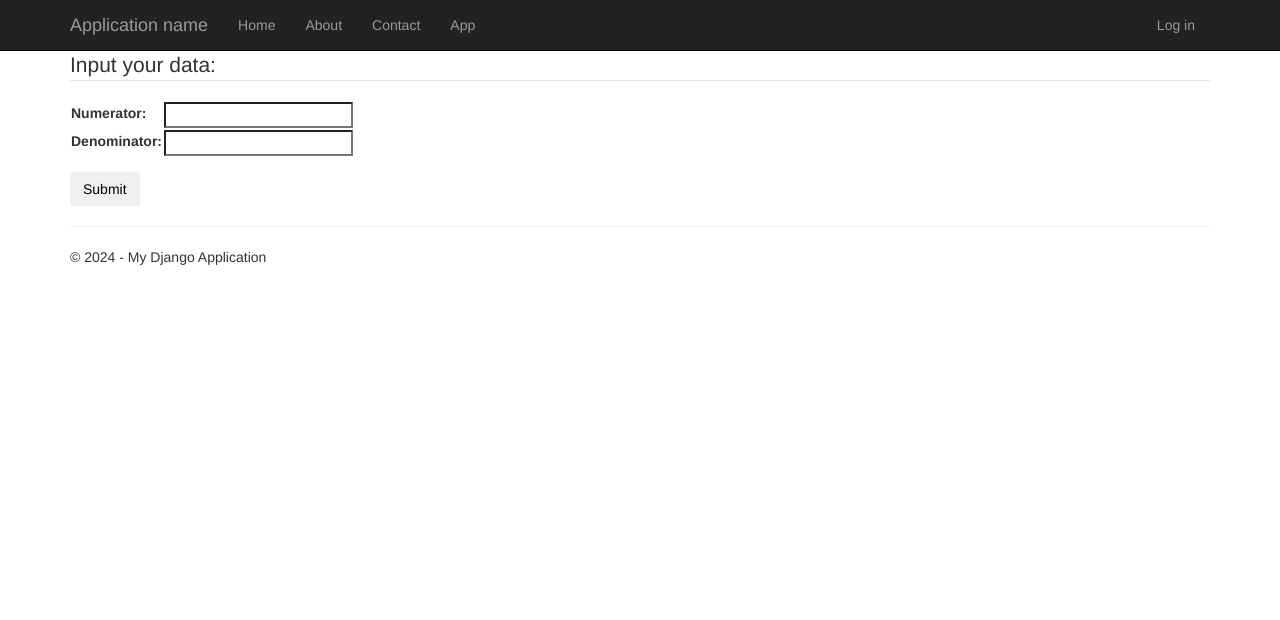
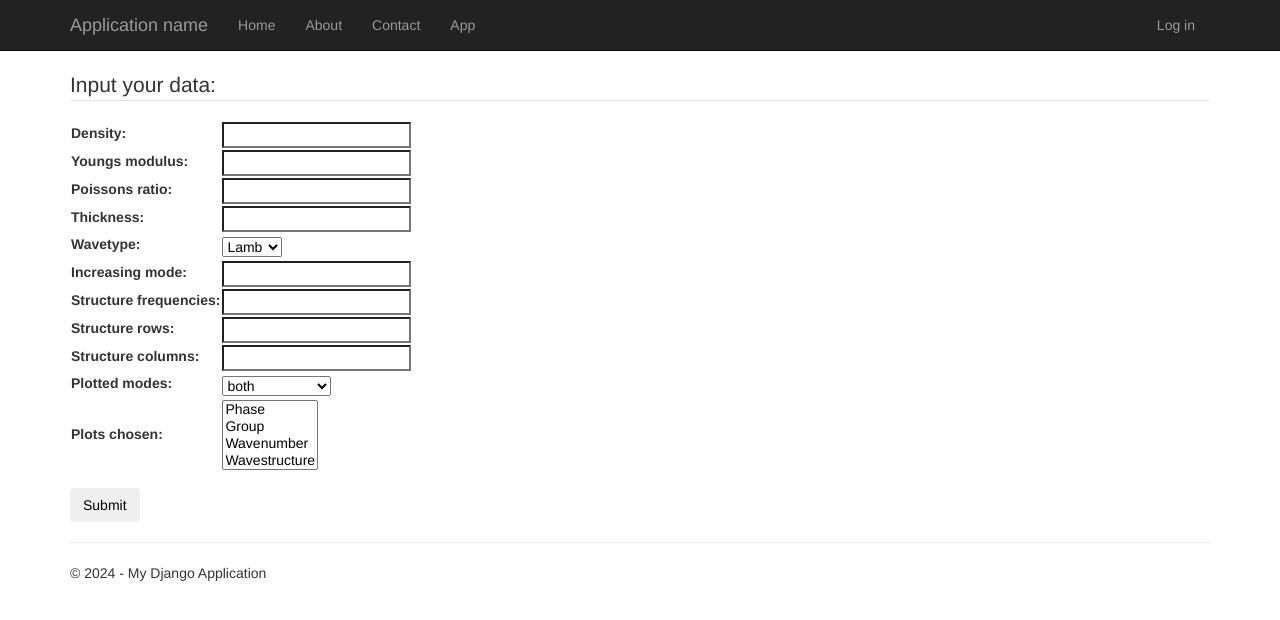
Before and after one commit to Spectyte5/MasterThesis, a Django app: page /app/ in a window 1280 px wide. Shown: the top 620 px of the page. Run offline with Django 3.2, Linux system fonts and the light colour scheme; some libraries are stand-ins or nearby versions.

Commit message:
First working version

```diff
--- a/MasterThesis/app/forms.py
+++ b/MasterThesis/app/forms.py
@@ -5,6 +5,12 @@ Definition of forms.
 from django import forms
 from django.contrib.auth.forms import AuthenticationForm
 from django.utils.translation import ugettext_lazy as _
+# temporary
+import sys
+sys.path.append("../../WaveDispersion")
+from Material import Material
+from Plot import Plot
+from Wave import Lambwave, Shearwave
 
 class BootstrapAuthenticationForm(AuthenticationForm):
     """Authentication form which uses boostrap CSS."""
@@ -17,7 +23,67 @@ class BootstrapAuthenticationForm(AuthenticationForm):
                                    'class': 'form-control',
                                    'placeholder':'Password'}))
 
+WAVETYPE_CHOICES =(
+    ("1", "Lamb"),
+    ("2", "Shear"),
+)
 
-class CreateNewList(forms.Form):
-    Numerator = forms.CharField(max_length=20)
-    Denominator = forms.CharField(max_length=20)
+MODETYPE_CHOICES =(
+    ("1", "both"),
+    ("2", "symmetric"),
+    ("3", "antisymmetric"),
+)
+
+PLOTTYPE_CHOICES =(
+    ("1", "Phase"),
+    ("2", "Group"),
+    ("3", "Wavenumber"),
+    ("4", "Wavestructure"),
+)
+
+class WaveDispersionForm(forms.Form):
+    # Material
+    density = forms.FloatField()
+    youngs_modulus  = forms.FloatField()
+    poissons_ratio  = forms.FloatField()
+    thickness  = forms.FloatField()
+    wavetype = forms.ChoiceField(choices = WAVETYPE_CHOICES)
+    # Wave
+    increasing_mode  = forms.CharField(max_length=3, min_length=3)
+    structure_frequencies  = forms.CharField(max_length=50)
+    structure_rows = forms.IntegerField()
+    structure_columns = forms.IntegerField()
+    # Plot
+    plotted_modes = forms.ChoiceField(choices = MODETYPE_CHOICES)
+    plots_chosen = forms.MultipleChoiceField(choices = PLOTTYPE_CHOICES)
+
+
+def get_input_from_form(form):
+
+    # load Material data from input
+    density = form.cleaned_data["density"]
+    youngs_modulus = form.cleaned_data["youngs_modulus"]
+    poissons_ratio  = form.cleaned_data["poissons_ratio"]
+    thickness  = form.cleaned_data["thickness"]
+    material = Material(density, youngs_modulus, poissons_ratio, thickness)
+
+    # load Wave data from input
+    wavetype = dict(WAVETYPE_CHOICES).get(form.cleaned_data["wavetype"])
+    increasing_mode  = form.cleaned_data["increasing_mode"]
+    structure_frequencies  = eval(form.cleaned_data["structure_frequencies"])
+    structure_rows = form.cleaned_data["structure_rows"]
+    structure_columns = form.cleaned_data["structure_columns"]
+    if wavetype == "Lamb":
+        wave = Lambwave(material, increasing_mode, structure_frequencies, structure_rows, structure_columns)
+    else:
+        wave = Shearwave(material, increasing_mode, structure_frequencies, structure_rows, structure_columns)
+
+    # load Plot data from input
+    plotted_modes = dict(MODETYPE_CHOICES).get(form.cleaned_data["plotted_modes"])
+    plots_chosen = form.cleaned_data["plots_chosen"]
+    plotter = Plot(wave, plotted_modes)
+    for choice in plots_chosen:
+        plot = dict(PLOTTYPE_CHOICES).get(choice)
+        plotter.add_plot(plot)
+    # Return created objects
+    return plotter
--- a/MasterThesis/app/templates/app/app.html
+++ b/MasterThesis/app/templates/app/app.html
@@ -1,6 +1,7 @@
 {% extends "app/layout.html" %}
 
 {% block content %}
+<br />
 <div class="content-section">
     <form method="POST">
         {% csrf_token %}
--- a/MasterThesis/app/views.py
+++ b/MasterThesis/app/views.py
@@ -5,8 +5,7 @@ Definition of views.
 from datetime import datetime
 from django.shortcuts import render
 from django.http import HttpRequest
-from .forms import CreateNewList
-from .graph import graph
+from .forms import WaveDispersionForm, get_input_from_form
 
 def home(request):
     """Renders the home page."""
@@ -48,13 +47,12 @@ def about(request):
 
 def app(request):
     assert isinstance(request, HttpRequest)
+    request.session.pop('plots', None)
     if request.method == "POST":
-        form = CreateNewList(request.POST)
+        form = WaveDispersionForm(request.POST)
         if form.is_valid():
-            # load data from input
-            Num = form.cleaned_data["Numerator"]
-            Den = form.cleaned_data["Denominator"]
-            figure = graph()
+            plotter = get_input_from_form(form)
+            plots = plotter.get_plots_as_data()
             # parse data
             return render(
                 request,
@@ -63,13 +61,11 @@ def app(request):
                         'title':'Result',
                         'message':'Your result page.',
                         'year':datetime.now().year,
-                        'graph': figure.draw_figure(),
-                        'num': Num,
-                        'den': Den
+                        'plots': plots,
                     }
             )
     else:
-        form = CreateNewList()
+        form = WaveDispersionForm()
     return render(
         request,
         'app/app.html',
```
Also changed, not shown: MasterThesis/app/graph.py (deleted, +0 -31 lines), MasterThesis/app/templates/app/result.html (+5 -1 lines), 2 other files.
